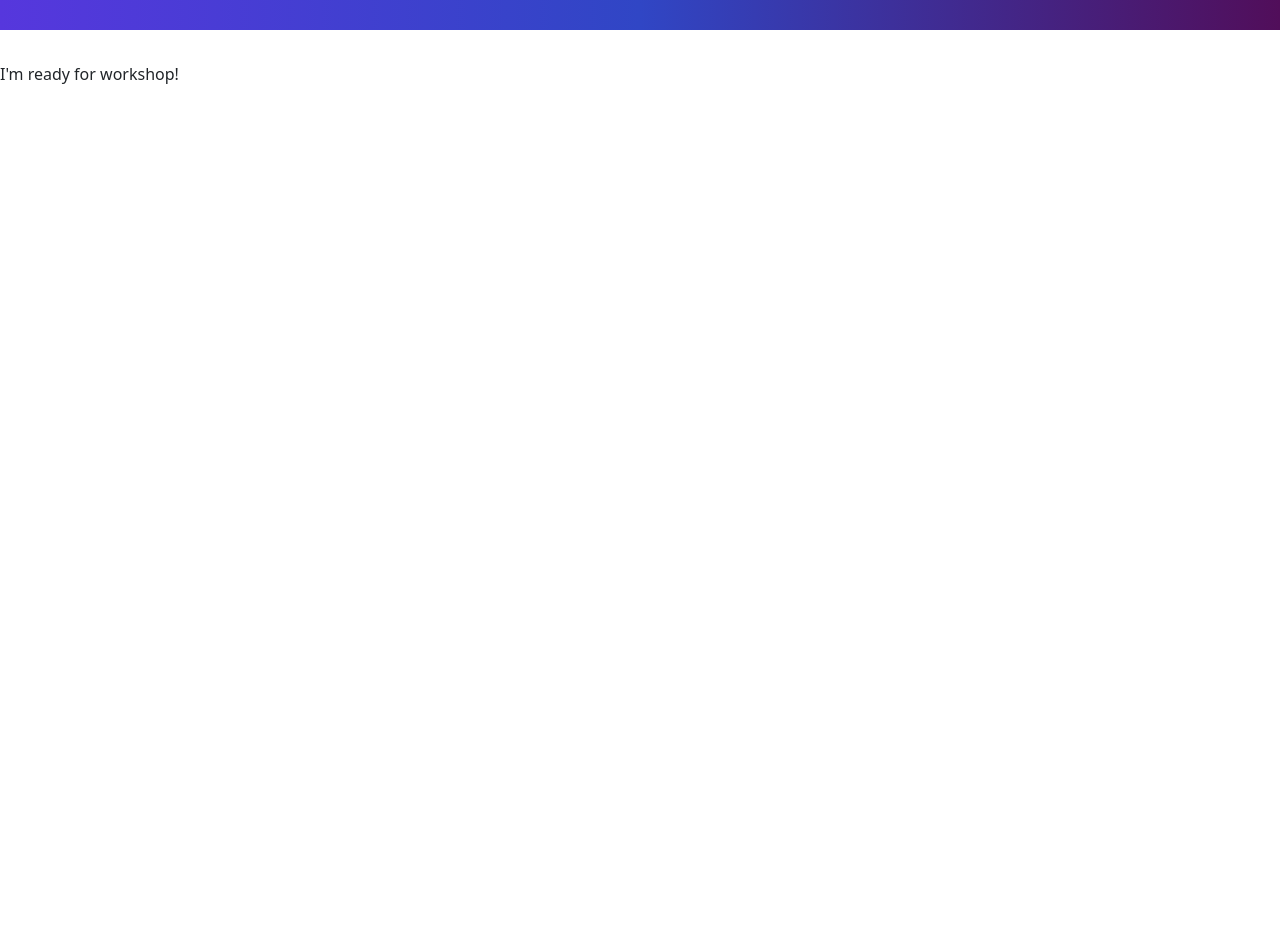
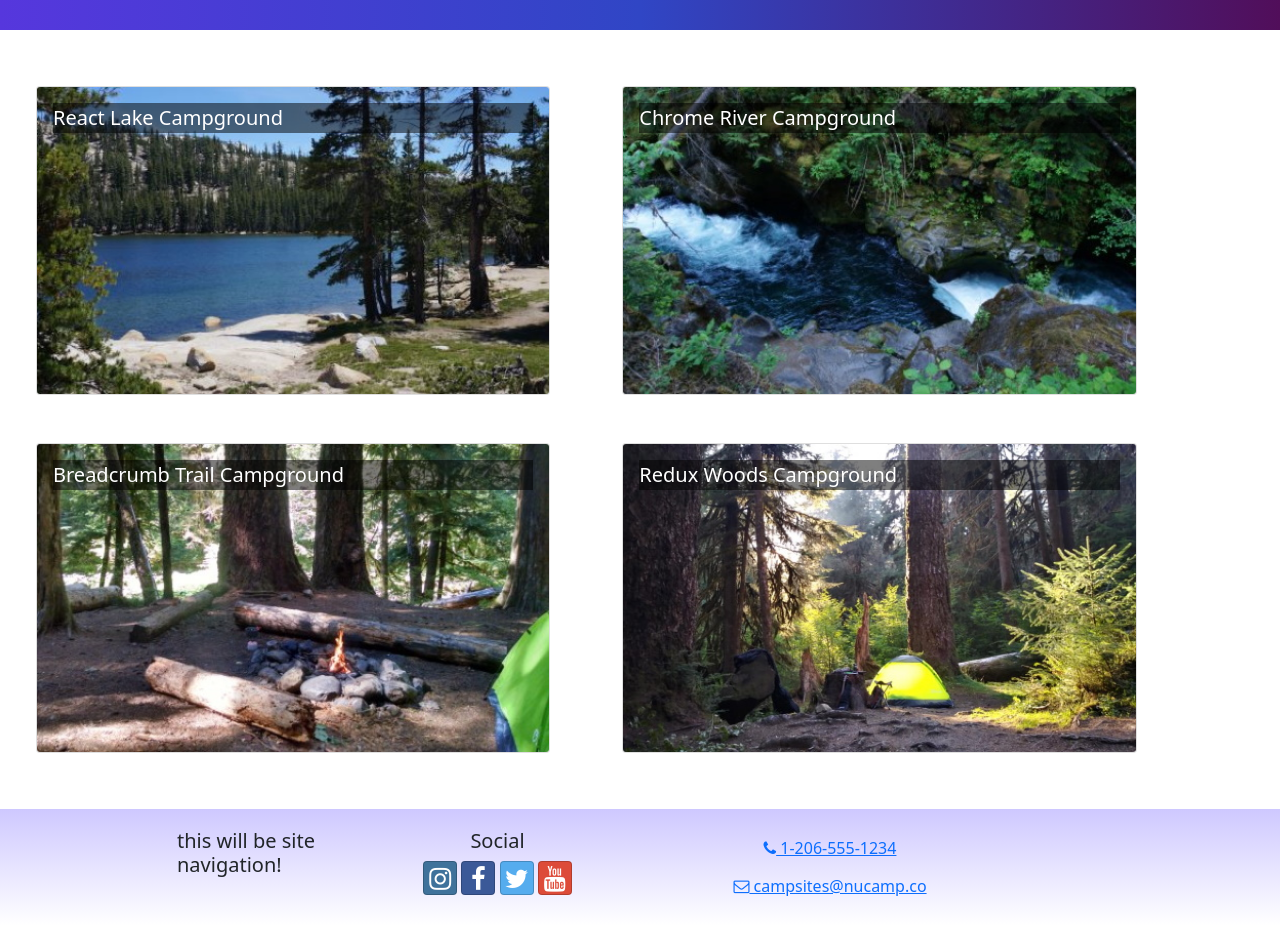
Before and after one commit to RemleyNick/bootcamp-react, a React (Create React App) app: page / in a window 1280 px wide. Shown: the part 98-1023 px from the top of the page. Before the commit the page ends 800 px from the top, so only its background shows below. Built offline with nearby package versions, Linux system fonts and the light colour scheme.

Commit message:
Week 1 Workshop Assignment

```diff
--- a/src/App.js
+++ b/src/App.js
@@ -1,19 +1,14 @@
-import React from 'react';
-import { Container, Navbar, NavbarBrand } from 'reactstrap';
-import NucampLogo from './app/assets/img/logo.png';
+import Footer from './components/Footer';
+import Header from './components/Header';
+import CampsitesList from './features/campsites/CampsitesList.js';
 import './App.css';
 
 function App() {
   return (
     <div className="App">
-        <Navbar dark color='primary' sticky='top' expand='mad'>
-          <Container>
-            <NavbarBrand href='/' >
-              <img src={NucampLogo} alt='nucamp logo' />
-            </NavbarBrand>
-          </Container>
-        </Navbar>
-        I'm ready for workshop!
+        <Header />
+        <CampsitesList />
+        <Footer />
     </div>
   );
 }
--- /dev/null
+++ b/src/components/Footer.js
@@ -0,0 +1,61 @@
+import { Container, Row, Col } from "reactstrap";
+
+const Footer = () => {
+    return (
+        <footer className="site-footer">
+            <Container>
+                <Row>
+                    <Col xs={{ size: 4, offset: 1 }} sm='2'>
+                        <h5>this will be site navigation!</h5>
+                    </Col>
+                    <Col xs='6' sm='3' className='text-center'>
+                        <h5>Social</h5>
+                        <a
+                            className='btn btn-social-icon btn-instagram'
+                            href='http://instagram.com/'
+                        >
+                            <i className='fa fa-instagram' />
+                        </a>{' '}
+                        <a
+                            className='btn btn-social-icon btn-facebook'
+                            href='http://www.facebook.com/'
+                        >
+                            <i className='fa fa-facebook' />
+                        </a>{' '}
+                        <a
+                            className='btn btn-social-icon btn-twitter'
+                            href='http://twitter.com/'
+                        >
+                            <i className='fa fa-twitter' />
+                        </a>{' '}
+                        <a
+                            className='btn btn-social-icon btn-google'
+                            href='http://youtube.com/'
+                        >
+                            <i className='fa fa-youtube' />
+                        </a>
+                    </Col>
+                    <Col sm='4' className='text-center'>
+                        <a
+                            role='button'
+                            className='btn btn-link'
+                            href='tel:+12065551234'
+                        >
+                            <i className='fa fa-phone' /> 1-206-555-1234
+                        </a>
+                        <br />
+                        <a
+                            role='button'
+                            className='btn btn-link'
+                            href='mailto:notreal@notreal.co'
+                        >
+                            <i className='fa fa-envelope-o' /> campsites@nucamp.co
+                        </a>
+                    </Col>
+                </Row>
+            </Container>
+        </footer>
+    );
+}
+
+export default Footer;
--- /dev/null
+++ b/src/components/Header.js
@@ -0,0 +1,14 @@
+import { Navbar, NavbarBrand} from 'reactstrap';
+import NucampLogo from '../app/assets/img/logo.png';
+
+const Header = () => {
+    return (
+        <Navbar dark color='primary' sticky='top' expand='mad'>
+            <NavbarBrand href='/' >
+              <img src={NucampLogo} alt='nucamp logo' />
+            </NavbarBrand>
+        </Navbar>
+    )
+}
+
+export default Header;
--- /dev/null
+++ b/src/features/campsites/CampsiteCard.js
@@ -0,0 +1,19 @@
+import { Card, CardImg, CardImgOverlay, CardTitle} from "reactstrap";
+
+
+const CampsiteCard = (props) => {
+    return (
+        <Card>
+            <CardImg
+                width='100%'
+                src={props.campsite.image}
+                alt={props.campsite.name}
+            />
+            <CardImgOverlay>
+                <CardTitle>{props.campsite.name}</CardTitle>
+            </CardImgOverlay>
+        </Card>
+    );
+}
+
+export default CampsiteCard;
--- /dev/null
+++ b/src/features/campsites/CampsitesList.js
@@ -0,0 +1,19 @@
+import { CAMPSITES } from '../../app/shared/CAMPSITES';
+import { Col, Row} from 'reactstrap';
+import CampsiteCard from "./CampsiteCard";
+
+const CampsitesList = () => {
+    return (
+        <Row className='ms-auto'>
+            {CAMPSITES.map((campsite) => {
+                return (
+                    <Col md='5' className='m-4' key={campsite.id}>
+                        <CampsiteCard campsite={campsite} />
+                    </Col>
+                );
+            })}
+        </Row>
+    );
+}
+
+export default CampsitesList;
```
